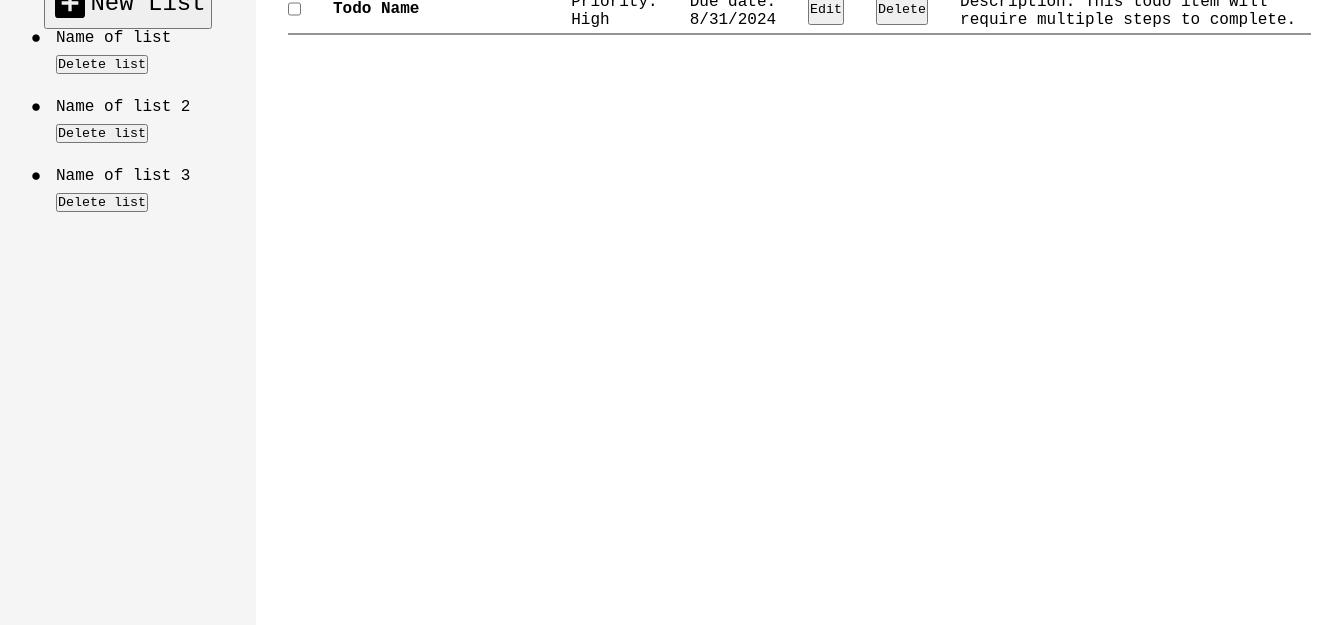
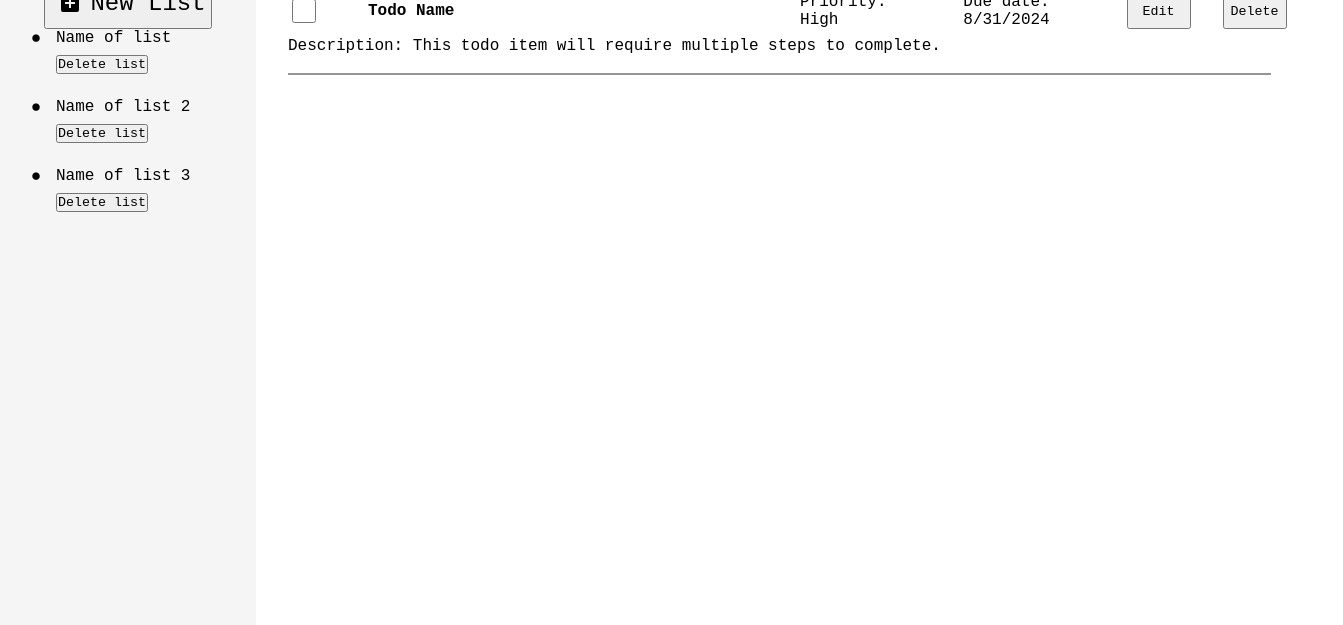
Before and after one commit to callisto-CH/todo-list, a website built with webpack: page src/template.html in a window 1280 px wide. Shown: the part 175-800 px from the top of the page, 1343 px wide, since content can reach past the window. Built offline with nearby package versions, Linux system fonts and the light colour scheme.

Commit message:
Alter button and todo styling

```diff
--- a/src/styles.css
+++ b/src/styles.css
@@ -68,6 +68,10 @@ button.new-todo {
 	display: grid;
 	place-items: center;
 	grid-template-columns: 2.5rem 1fr;
+}
+
+button img {
+	margin: 0.5rem;
 }
 
 .new-list-button-text,
@@ -144,15 +148,22 @@ button.new-todo {
 }
 
 .todo {
-	display: flex;
-	gap: 2rem;
-	height: 2rem;
+	height: min-content;
 
-	padding-bottom: 0.5rem;
+	display: grid;
+	grid-template-rows: 1fr 1fr;
+	grid-template-columns: 2rem 40ch 12ch 12ch 3rem 3rem;
+	column-gap: 3rem;
+	row-gap: 0.5rem;
 
 	-webkit-box-shadow: 0px 2px 0px 0px rgba(148,148,148,1);
 	-moz-box-shadow: 0px 2px 0px 0px rgba(148,148,148,1);
 	box-shadow: 0px 2px 0px 0px rgba(148,148,148,1);
+}
+
+.todo input {
+	margin: 0.25rem;
+	accent-color: black;
 }
 
 .todo-name {
@@ -176,3 +187,11 @@ button.new-todo {
 	display: flex;
 	gap: 0.5rem;
 }
+
+.todo button {
+	width: 4rem;
+}
+
+.todo-desc {
+	grid-column: 1 / 7;
+}
```
